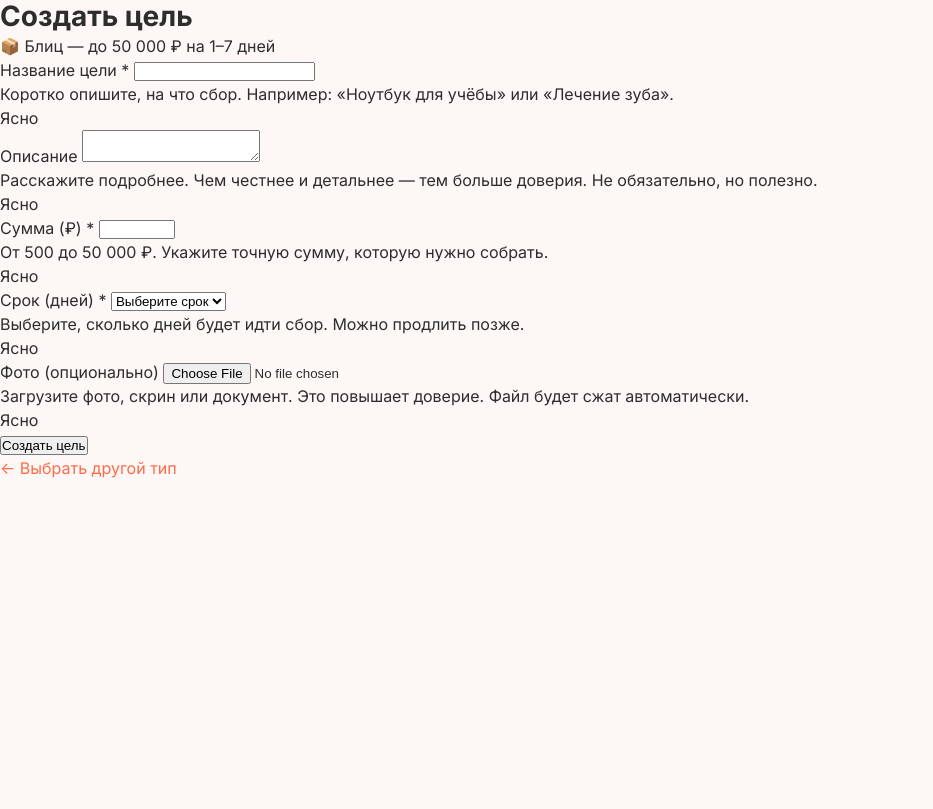
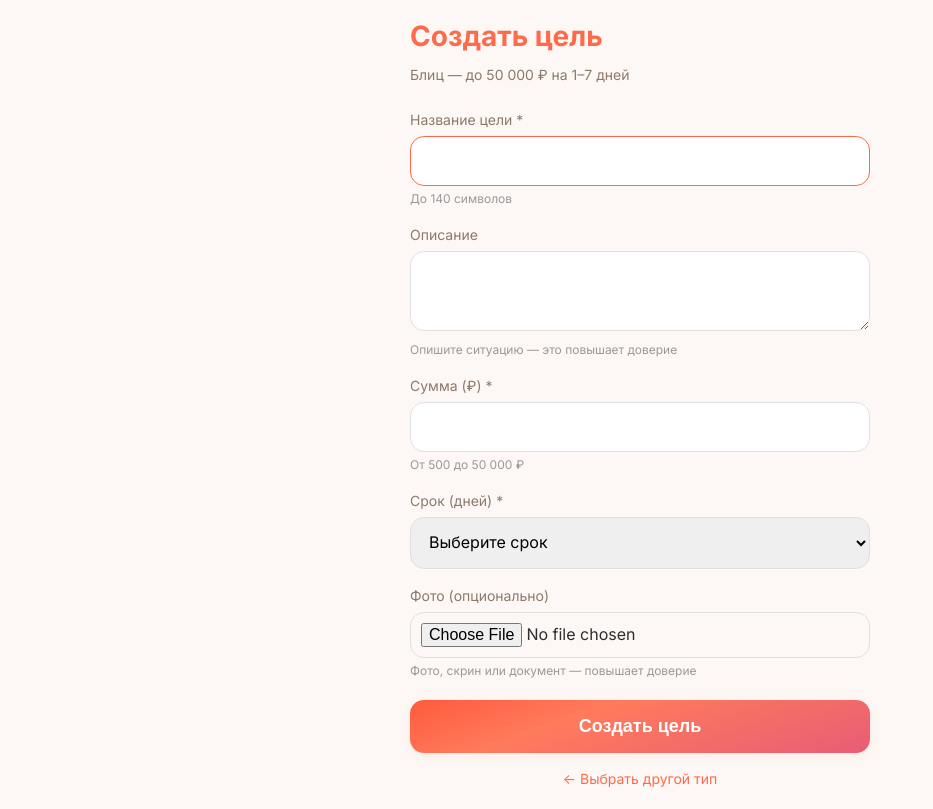
Before and after one commit to Catsik23/pomogay, a Flask app: page /goals/new/blitz in a window 1280 px wide. Shown: the whole page, without its empty margins (0-933 px from the left). Before the commit the page ends 478 px from the top, so only its background shows below. Run offline with Flask 3, Linux system fonts and the light colour scheme; a user stored in the database is signed in.

Commit message:
create_goal.html: coral gradient + animations

```diff
--- a/templates/create_goal.html
+++ b/templates/create_goal.html
@@ -3,15 +3,57 @@
 <head>
     <meta charset="UTF-8">
     <meta name="viewport" content="width=device-width, initial-scale=1.0">
-    <title>Создать цель — Помогай</title>
-
+    <title>Создать цель — помогай.рф</title>
     <link rel="stylesheet" href="/static/style.css">
+    <style>
+        * { box-sizing: border-box; margin: 0; padding: 0; }
+        body { font-family: 'Inter', -apple-system, sans-serif; background: #FDF8F5; color: #2D2D2D; }
+        .container { max-width: 500px; margin: 0 auto; padding: 20px; }
+        h1 { color: #FF6B4A; font-size: 28px; margin-bottom: 10px; }
+        .goal-type { color: #8C7A6B; font-size: 14px; margin-bottom: 24px; }
+        label { display: block; margin: 16px 0 6px; color: #8C7A6B; font-size: 14px; }
+        input, textarea, select {
+            width: 100%;
+            padding: 14px;
+            border: 1px solid #E0E0E0;
+            border-radius: 14px;
+            font-size: 16px;
+            font-family: 'Inter', sans-serif;
+            outline: none;
+            transition: border-color 0.2s;
+        }
+        input:focus, textarea:focus, select:focus { border-color: #FF6B4A; }
+        textarea { resize: vertical; min-height: 80px; }
+        button {
+            width: 100%;
+            padding: 16px;
+            background: linear-gradient(160deg, #FF5A3C 0%, #FF7B5C 35%, #E85D75 100%);
+            color: white;
+            border: none;
+            border-radius: 14px;
+            font-size: 18px;
+            font-weight: 600;
+            cursor: pointer;
+            margin-top: 20px;
+            transition: transform 0.1s, box-shadow 0.2s;
+            box-shadow: 0 2px 8px rgba(255,107,74,0.12);
+        }
+        button:active { transform: scale(0.97); }
+        .flash { padding: 10px; margin-bottom: 10px; border-radius: 10px; font-size: 14px; }
+        .flash-success { background: #d4edda; color: #155724; }
+        .flash-danger { background: #f8d7da; color: #721c24; }
+        .flash-warning { background: #fff3cd; color: #856404; }
+        .back { display: block; margin-top: 15px; text-align: center; color: #8C7A6B; font-size: 14px; }
+        .back a { color: #FF6B4A; text-decoration: none; }
+        .hint { font-size: 12px; color: #999; margin-top: 4px; }
+        input[type="file"] { padding: 10px; }
+    </style>
 </head>
 <body>
     <div class="container">
         <h1>Создать цель</h1>
         <div class="goal-type">
-            {% if goal_type == 'super_blitz' %}⚡ Супер-блиц — до 5 000 ₽ на 1 день{% else %}📦 Блиц — до 50 000 ₽ на 1–7 дней{% endif %}
+            {% if goal_type == 'super_blitz' %}Супер-блиц — до 5 000 ₽ на 1 день{% else %}Блиц — до 50 000 ₽ на 1–7 дней{% endif %}
         </div>
 
         {% with messages = get_flashed_messages(with_categories=true) %}
@@ -23,34 +65,18 @@
         {% endwith %}
 
         <form method="POST" enctype="multipart/form-data">
-            <div class="field-wrapper">
             <label>Название цели *</label>
-                <input type="text" name="title" maxlength="140" placeholder="" required>
-                <div class="tooltip">
-                    Коротко опишите, на что сбор. Например: «Ноутбук для учёбы» или «Лечение зуба».<br>
-                    <span class="close-tip" onclick="this.parentElement.classList.remove('visible')">Ясно</span>
-                </div>
-            </div>
+            <input type="text" name="title" maxlength="140" placeholder="" required autofocus>
+            <div class="hint">До 140 символов</div>
 
-            <div class="field-wrapper">
             <label>Описание</label>
             <textarea name="description" maxlength="1000" placeholder=""></textarea>
-                <div class="tooltip">
-                    Расскажите подробнее. Чем честнее и детальнее — тем больше доверия. Не обязательно, но полезно.<br>
-                    <span class="close-tip" onclick="this.parentElement.classList.remove('visible')">Ясно</span>
-                </div>
-            </div>
+            <div class="hint">Опишите ситуацию — это повышает доверие</div>
 
-            <div class="field-wrapper">
             <label>Сумма (₽) *</label>
             <input type="number" name="amount" placeholder="" min="{% if goal_type == 'super_blitz' %}100{% else %}500{% endif %}" max="{% if goal_type == 'super_blitz' %}5000{% else %}50000{% endif %}" required>
-                <div class="tooltip">
-                    {% if goal_type == 'super_blitz' %}От 100 до 5 000 ₽. Только самое нужное и срочное.{% else %}От 500 до 50 000 ₽. Укажите точную сумму, которую нужно собрать.{% endif %}<br>
-                    <span class="close-tip" onclick="this.parentElement.classList.remove('visible')">Ясно</span>
-                </div>
-            </div>
+            <div class="hint">{% if goal_type == 'super_blitz' %}От 100 до 5 000 ₽{% else %}От 500 до 50 000 ₽{% endif %}</div>
 
-            <div class="field-wrapper">
             <label>Срок (дней) *</label>
             <select name="days" required>
                 <option value="">Выберите срок</option>
@@ -62,20 +88,10 @@
                 <option value="7">7 дней</option>
                 {% endif %}
             </select>
-                <div class="tooltip">
-                    {% if goal_type == 'super_blitz' %}Супер-блиц длится ровно 1 день. Быстро, срочно, здесь и сейчас.{% else %}Выберите, сколько дней будет идти сбор. Можно продлить позже.{% endif %}<br>
-                    <span class="close-tip" onclick="this.parentElement.classList.remove('visible')">Ясно</span>
-                </div>
-            </div>
 
-            <div class="field-wrapper">
             <label>Фото (опционально)</label>
             <input type="file" name="photo" accept="image/*">
-                <div class="tooltip">
-                    Загрузите фото, скрин или документ. Это повышает доверие. Файл будет сжат автоматически.<br>
-                    <span class="close-tip" onclick="this.parentElement.classList.remove('visible')">Ясно</span>
-                </div>
-            </div>
+            <div class="hint">Фото, скрин или документ — повышает доверие</div>
 
             <button type="submit">Создать цель</button>
         </form>
```
Lines whose indentation alone changed are shown as unchanged.
